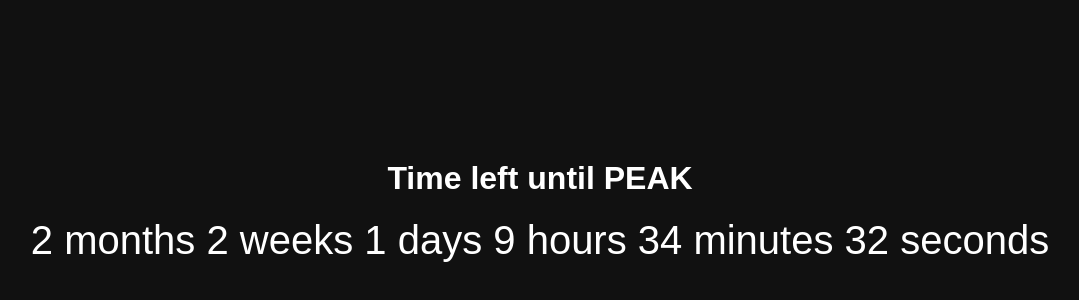
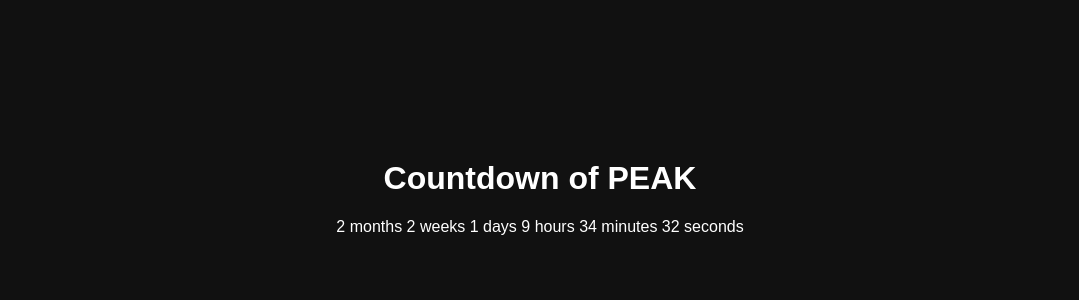
Before and after one commit to Pearse-420/Peak, a plain HTML site: page index.html in a window 1280 px wide. Shown: the part 96-396 px from the top of the page, without its empty margins (100-1179 px from the left). Drawn offline with Linux system fonts and the light colour scheme.

Commit message:
Update index.html

```diff
--- a/index.html
+++ b/index.html
@@ -19,8 +19,8 @@
 
 <body>
 
-<h1>Time left until PEAK</h1>
-<div id="countdown"></div>
+<h1>Countdown of PEAK</h1>
+<div id="Time left until PEAK"></div>
 
 <script>
 
@@ -38,7 +38,7 @@
 var weeks = Math.floor((distance/(1000*60*60*24*7))%4);
 var months = Math.floor((distance/(1000*60*60*24*30)));
 
-document.getElementById("countdown").innerHTML =
+document.getElementById("Time left until PEAK").innerHTML =
 months + " months " +
 weeks + " weeks " +
 days + " days " +
```
